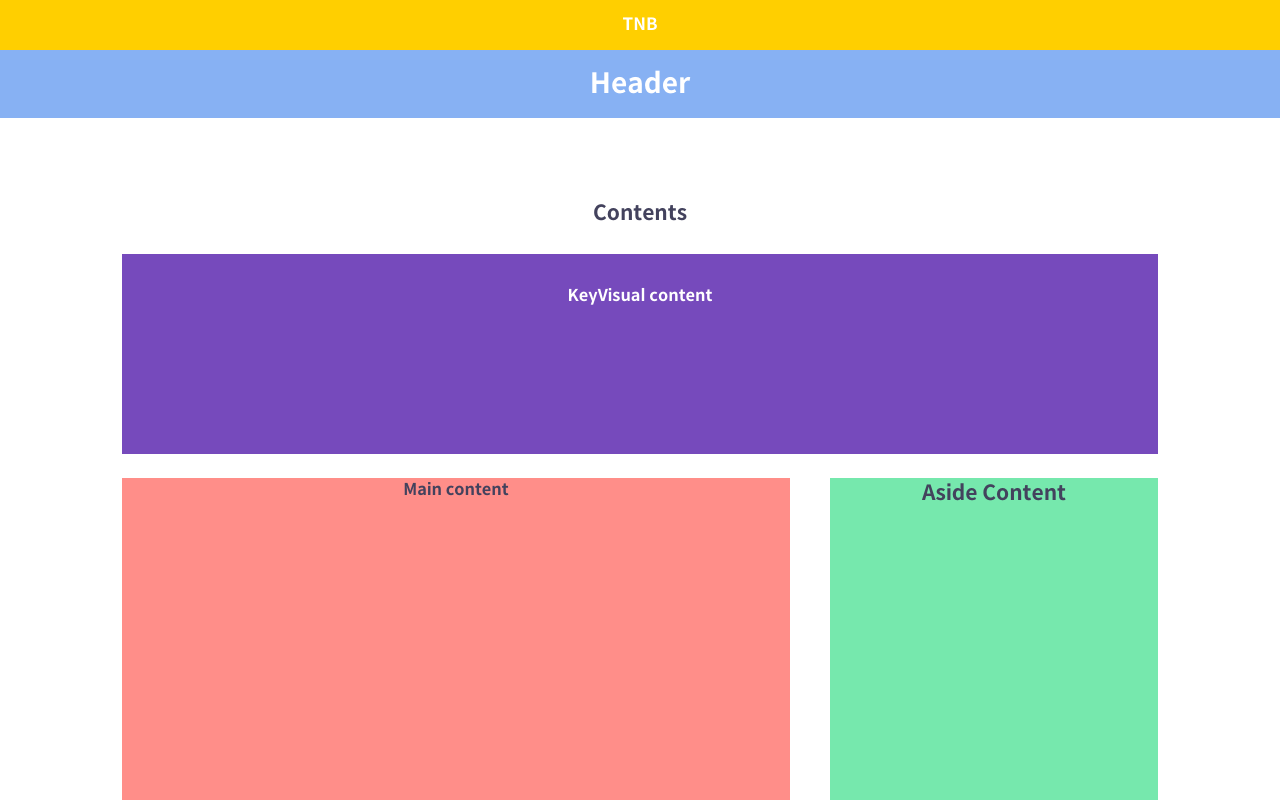
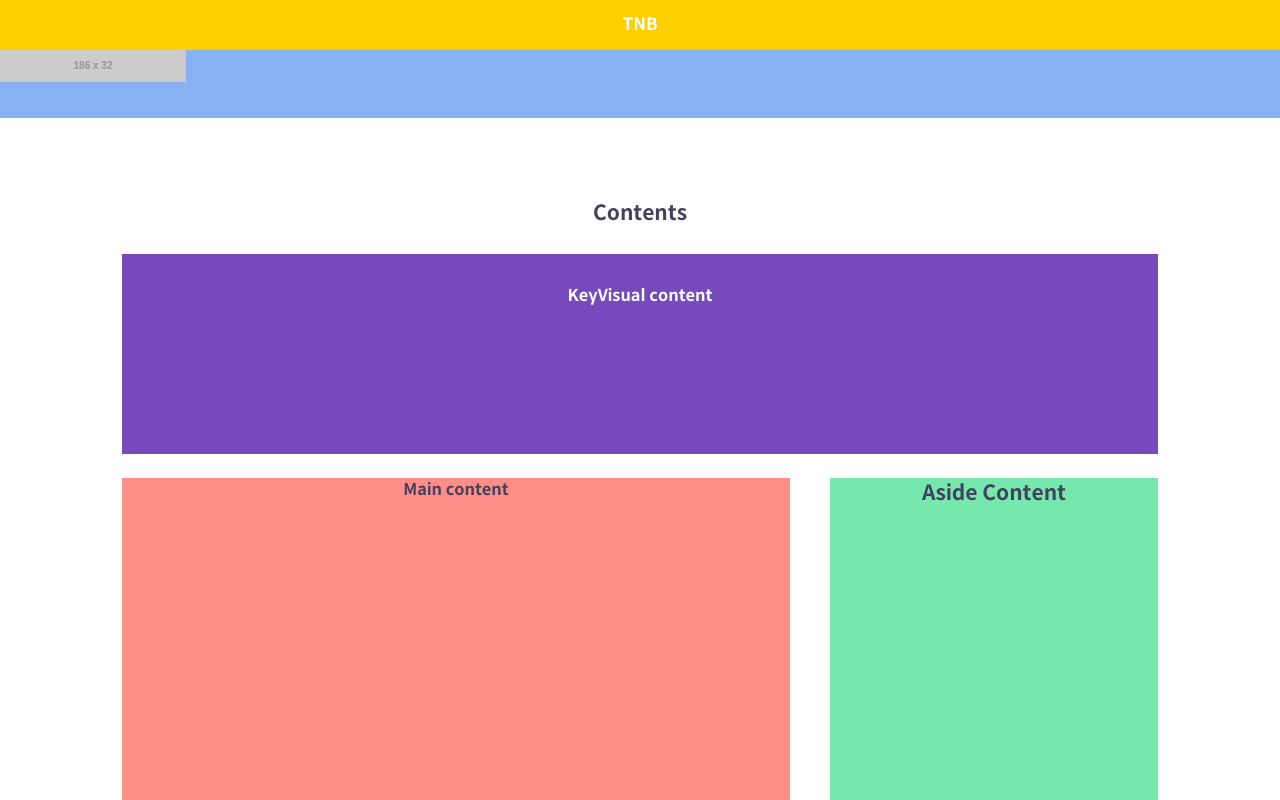
Before and after one commit to gyu85/react-clone-mark1, a React (Create React App) app: page / in a window 1280 px wide. Shown: the top 800 px of the page. Built offline with nearby package versions, Linux system fonts and the light colour scheme.

Commit message:
[220103] - router 기본 사항 추가 및 gnb 진행중

```diff
--- a/src/components/common/layouts/header.jsx
+++ b/src/components/common/layouts/header.jsx
@@ -3,25 +3,88 @@ import styled from 'styled-components';
 
 import { useThemeState } from 'context/theme';
 
+import {
+  getPathHome,
+  getPathStroy,
+  getPathBaminAd,
+  getPathRelayChannel,
+  getPathKnowHow,
+  getPathAffiliates,
+  getPathGuide
+} from 'utils/routes';
+
+const gnbData = [
+  {
+    name: '외식업 이야기',
+    href: getPathStroy()
+  },
+  {
+    name: '배민광고신청',
+    href: getPathBaminAd()
+  },
+  {
+    name: '배민주문접수',
+    href: getPathRelayChannel()
+  },
+  {
+    name: '사장님꿀팁',
+    href: getPathKnowHow()
+  },
+  {
+    name: '이벤트∙혜택',
+    href: getPathAffiliates()
+  },
+  {
+    name: '이용가이드',
+    href: getPathGuide()
+  }
+];
+
 const HeaderEl = styled.header(props => ({
   height: '68px',
-  backgroundColor: props.colors.blueLight,
-
-  [Title1]: {
-    color: props.colors.white
-  }
+  backgroundColor: props.colors.blueLight
 }));
 
-const Title1 = styled.h1`
-  text-align: center;
-  line-height: 68px;
+const Logo = styled.h1`
+  width: 186px;
+  height: 32px;
 `;
+
+const LinkLogo = styled.a`
+  display: block;
+`;
+
+const ImgLogo = styled.img`
+  display: block;
+`;
+
+const GnbWrapper = styled.div``;
+
+const GnbList = styled.ul``;
 
 const Header = () => {
   const { colors } = useThemeState();
   return (
     <HeaderEl colors={colors}>
-      <Title1>Header</Title1>
+      <Logo>
+        <LinkLogo href={getPathHome()}>
+          <ImgLogo
+            src='https://placehold.co/186x32/424242/fff?text=LOGO'
+            width='186'
+            height='32'
+            alt='클론로고'
+          />
+        </LinkLogo>
+      </Logo>
+      <GnbWrapper>
+        <GnbList>
+          {gnbData.reduce((item, idx) => {
+            const { name, href } = item;
+            console.log(name);
+            return <li key={`gnb-${idx}`}>{name}</li>;
+          }, [])}
+        </GnbList>
+      </GnbWrapper>
     </HeaderEl>
   );
 };
--- /dev/null
+++ b/src/utils/routes.js
@@ -0,0 +1,7 @@
+export const getPathHome = () => '/';
+export const getPathStroy = () => '/stroy';
+export const getPathBaminAd = () => '/baemin-ad';
+export const getPathRelayChannel = () => '/relay-channel';
+export const getPathKnowHow = () => '/knowhow';
+export const getPathAffiliates = () => '/affiliates';
+export const getPathGuide = () => '/guide';
```
